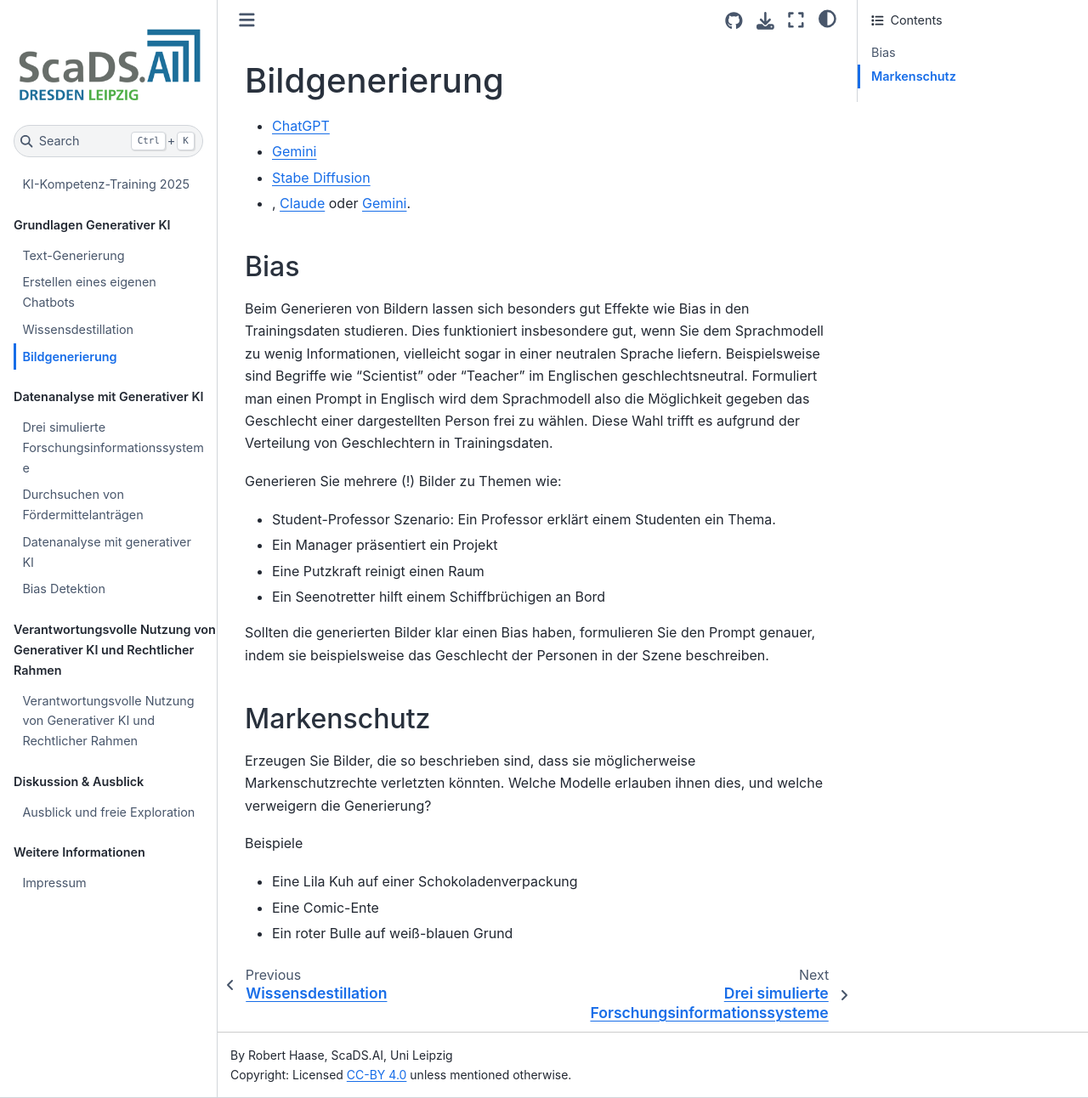
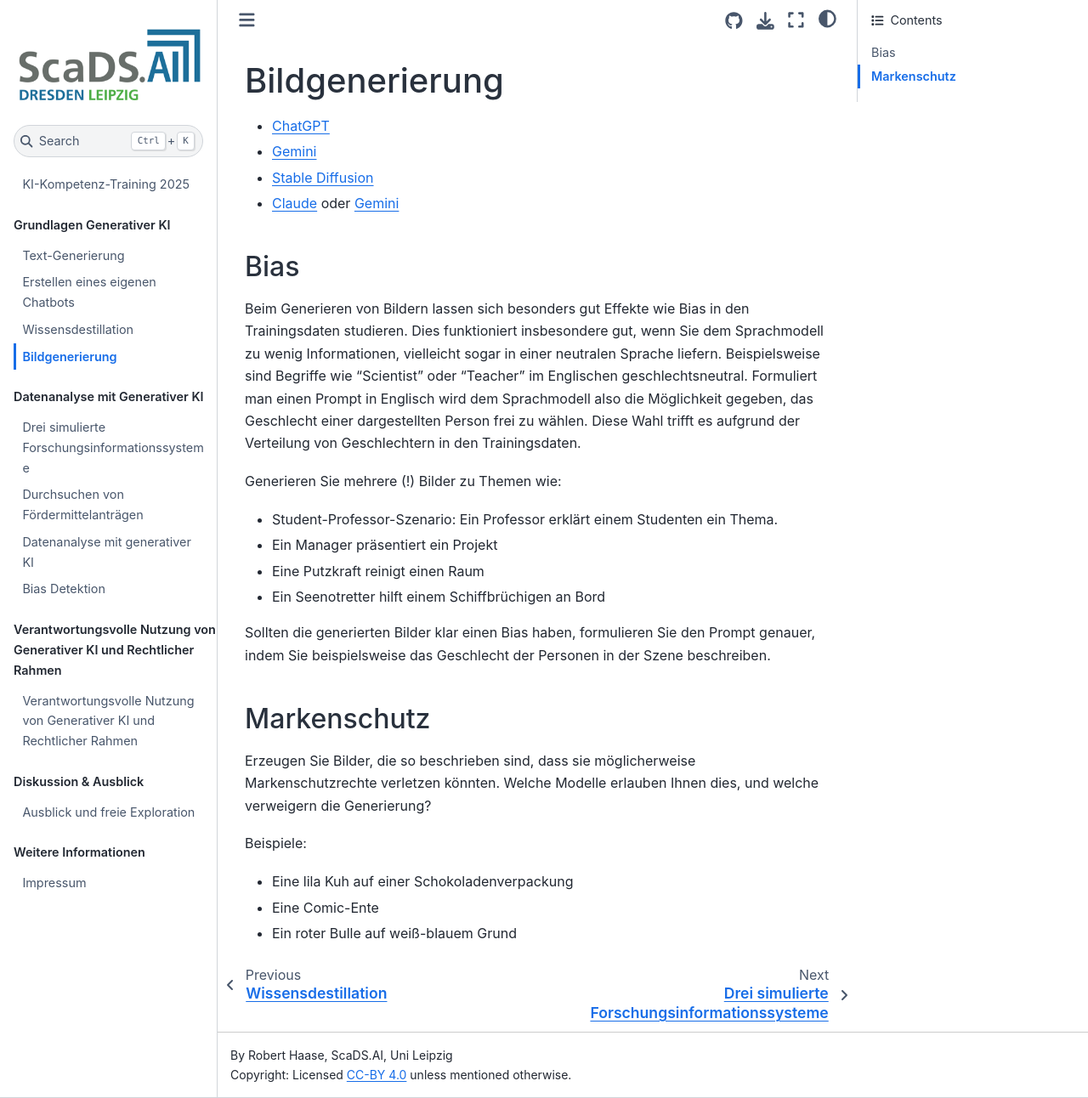
Before and after one commit to ScaDS/ki-kompetenz-training-2025, a Jupyter Book: the page built from session1/bildgenerierung.md, in a window 1280 px wide and 1292 px high. Shown: the whole window at 85% size. Built offline with Jupyter Book 1.0.4 settings and Sphinx 7.4.7 and the Sphinx Book theme 1.1.4, drawn with Linux system fonts in a browser that asks for light colours.

Commit message:
Fixed spelling errors, commas, capitalization and formatting.

```diff
--- a/session1/bildgenerierung.md
+++ b/session1/bildgenerierung.md
@@ -2,30 +2,30 @@
 
 * [ChatGPT](https://chat.openai.com/)
 * [Gemini]()
-* [Stabe Diffusion]()
-* , [Claude](https://claude.ai/) oder [Gemini](https://gemini.google.com/app).
+* [Stable Diffusion]()
+* [Claude](https://claude.ai/) oder [Gemini](https://gemini.google.com/app)
 
 ### Bias
 
 Beim Generieren von Bildern lassen sich besonders gut Effekte wie Bias in den Trainingsdaten studieren.
 Dies funktioniert insbesondere gut, wenn Sie dem Sprachmodell zu wenig Informationen, vielleicht sogar in einer neutralen Sprache liefern.
 Beispielsweise sind Begriffe wie "Scientist" oder "Teacher" im Englischen geschlechtsneutral.
-Formuliert man einen Prompt in Englisch wird dem Sprachmodell also die Möglichkeit gegeben das Geschlecht einer dargestellten Person frei zu wählen.
-Diese Wahl trifft es aufgrund der Verteilung von Geschlechtern in Trainingsdaten.
+Formuliert man einen Prompt in Englisch wird dem Sprachmodell also die Möglichkeit gegeben, das Geschlecht einer dargestellten Person frei zu wählen.
+Diese Wahl trifft es aufgrund der Verteilung von Geschlechtern in den Trainingsdaten.
 
 Generieren Sie mehrere (!) Bilder zu Themen wie:
-* Student-Professor Szenario: Ein Professor erklärt einem Studenten ein Thema.
+* Student-Professor-Szenario: Ein Professor erklärt einem Studenten ein Thema.
 * Ein Manager präsentiert ein Projekt
 * Eine Putzkraft reinigt einen Raum
 * Ein Seenotretter hilft einem Schiffbrüchigen an Bord
 
-Sollten die generierten Bilder klar einen Bias haben, formulieren Sie den Prompt genauer, indem sie beispielsweise das Geschlecht der Personen in der Szene beschreiben.
+Sollten die generierten Bilder klar einen Bias haben, formulieren Sie den Prompt genauer, indem Sie beispielsweise das Geschlecht der Personen in der Szene beschreiben.
 
 ### Markenschutz
 
-Erzeugen Sie Bilder, die so beschrieben sind, dass sie möglicherweise Markenschutzrechte verletzten könnten. Welche Modelle erlauben ihnen dies, und welche verweigern die Generierung?
+Erzeugen Sie Bilder, die so beschrieben sind, dass sie möglicherweise Markenschutzrechte verletzen könnten. Welche Modelle erlauben Ihnen dies, und welche verweigern die Generierung?
 
-Beispiele
-* Eine Lila Kuh auf einer Schokoladenverpackung
+Beispiele:
+* Eine lila Kuh auf einer Schokoladenverpackung
 * Eine Comic-Ente
-* Ein roter Bulle auf weiß-blauen Grund
+* Ein roter Bulle auf weiß-blauem Grund
```
